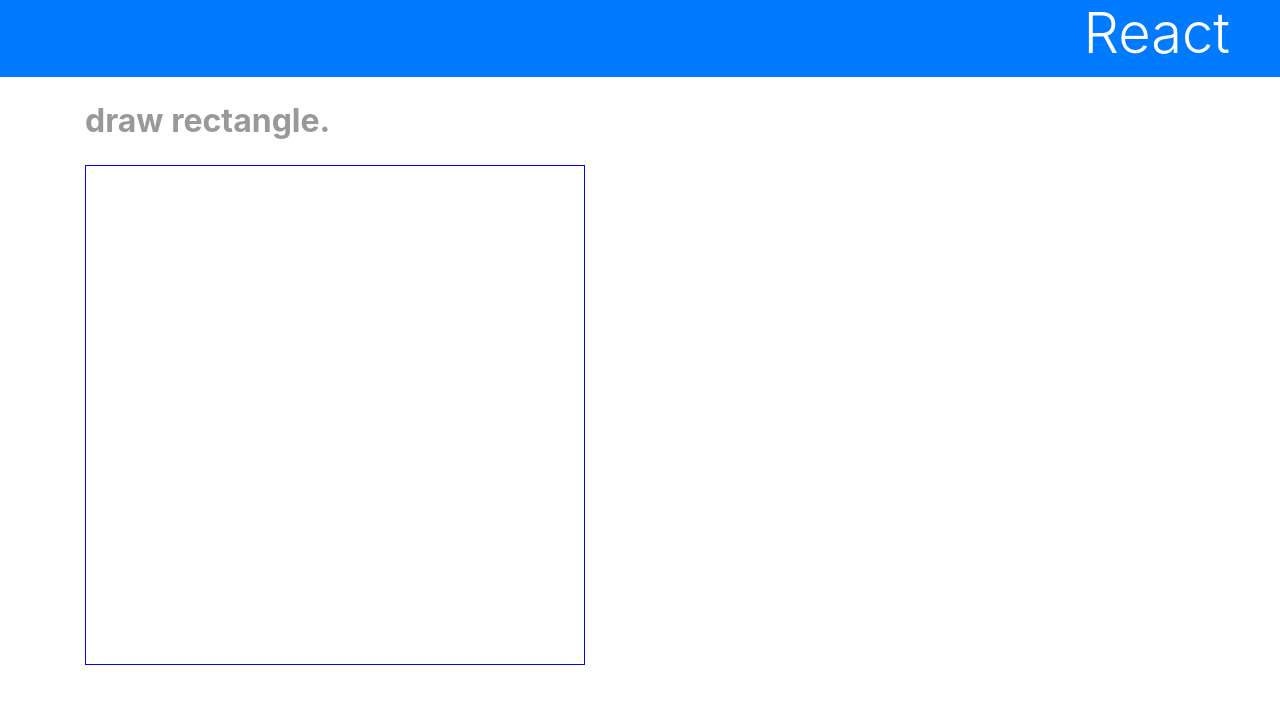
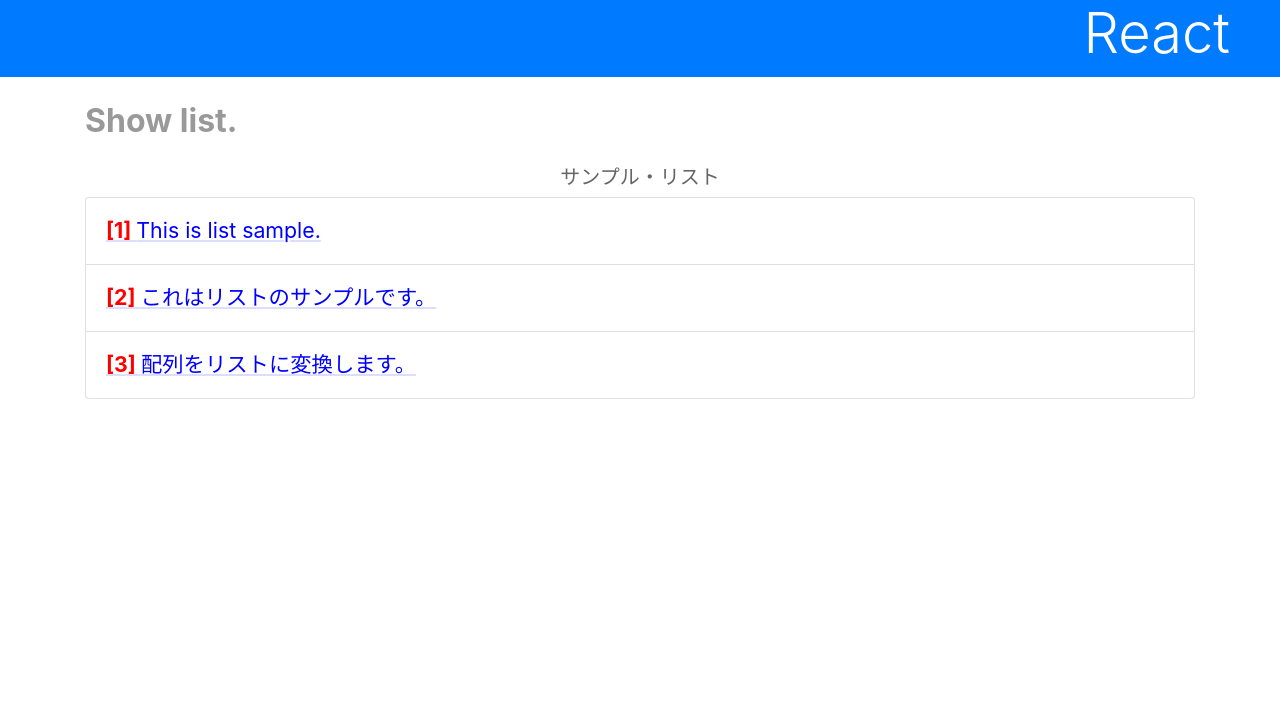
Before and after one commit to ManayaT/react_app_learn, a React (Create React App) app: page / in a window 1280 px wide. Shown: the top 704 px of the page. Built offline with nearby package versions, Linux system fonts and the light colour scheme.

Commit message:
show_list

```diff
--- a/src/App.js
+++ b/src/App.js
@@ -4,41 +4,17 @@
 import Rect from './Rect';
 
 class App extends Component {
-  data = []
-
-  area = {
-    width: "500px",
-    height: "500px",
-    border: "1px solid blue"
-  }
+  data = [
+    "This is list sample.",
+    "これはリストのサンプルです。",
+    "配列をリストに変換します。",
+  ]
 
   constructor(props) {
     super(props);
     this.state = {
       list: this.data
     };
-    this.doAction = this.doAction.bind(this);
-  }
-
-  doAction(e){
-    let x = e.pageX
-    let y = e.pageY
-    this.data.push({x:x, y:y})
-    this.setState({
-      list: this.data
-    });
-  }
-
-  draw(d){
-    let s = {
-      position: "absolute",
-      left: (d.x - 25) + "px",
-      top: (d.y - 25) + "px",
-      width: "50px",
-      height: "50px",
-      backgroundColor: "#66f3",
-    };
-    return <div style={s}></div>;
   }
 
   render() {
@@ -46,14 +22,57 @@
       <div>
         <h1 className='bg-primary text-white display-4'>React</h1>
         <div className='container'>
-          <p className='subtitle'>draw rectangle.</p>
-          <div style={this.area} onClick={this.doAction}>
-            {this.data.map(value => this.draw(value))}
-          </div>
+          <p className='subtitle'>Show list.</p>
+          <List title='サンプル・リスト' data={this.data} />
         </div>
       </div>
     );
   }
 }
 
+class List extends Component {
+  number = 1;
+
+  render() {
+    let data = this.props.data;
+    return (
+      <div>
+        <p className='h5 text-center'>{this.props.title}</p>
+        <ul className='list-group'>
+          {data.map((item, key) =>
+          <li className='list-group-item' key={key}>
+            <Item number={key + 1} value={item} />
+          </li>
+          )}
+        </ul>
+      </div>
+    );
+  }
+}
+
+class Item extends Component {
+  itm = {
+    fontSize: "16pt",
+    color: "#00f",
+    textDecoration: "underline",
+    textDecorationColor: "#ddf"
+  }
+
+  num = {
+    fontWeight: "bold",
+    color: "red"
+  }
+
+  render() {
+    return (
+      <p style={this.itm}>
+        <span style={this.num}>
+          [{this.props.number}]&nbsp;
+          </span>
+        {this.props.value}
+      </p>
+    );
+  }
+}
+
 export default App;
```
